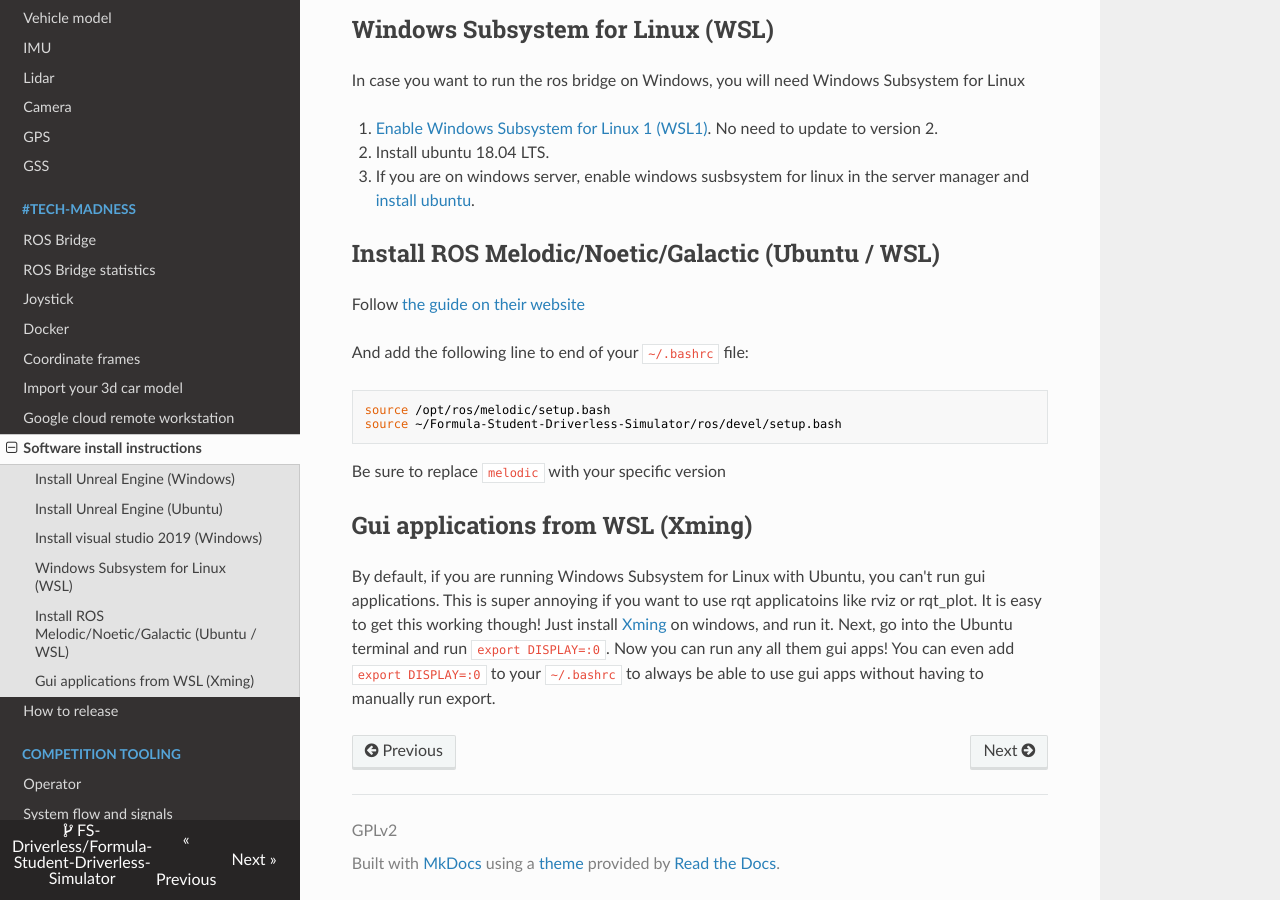
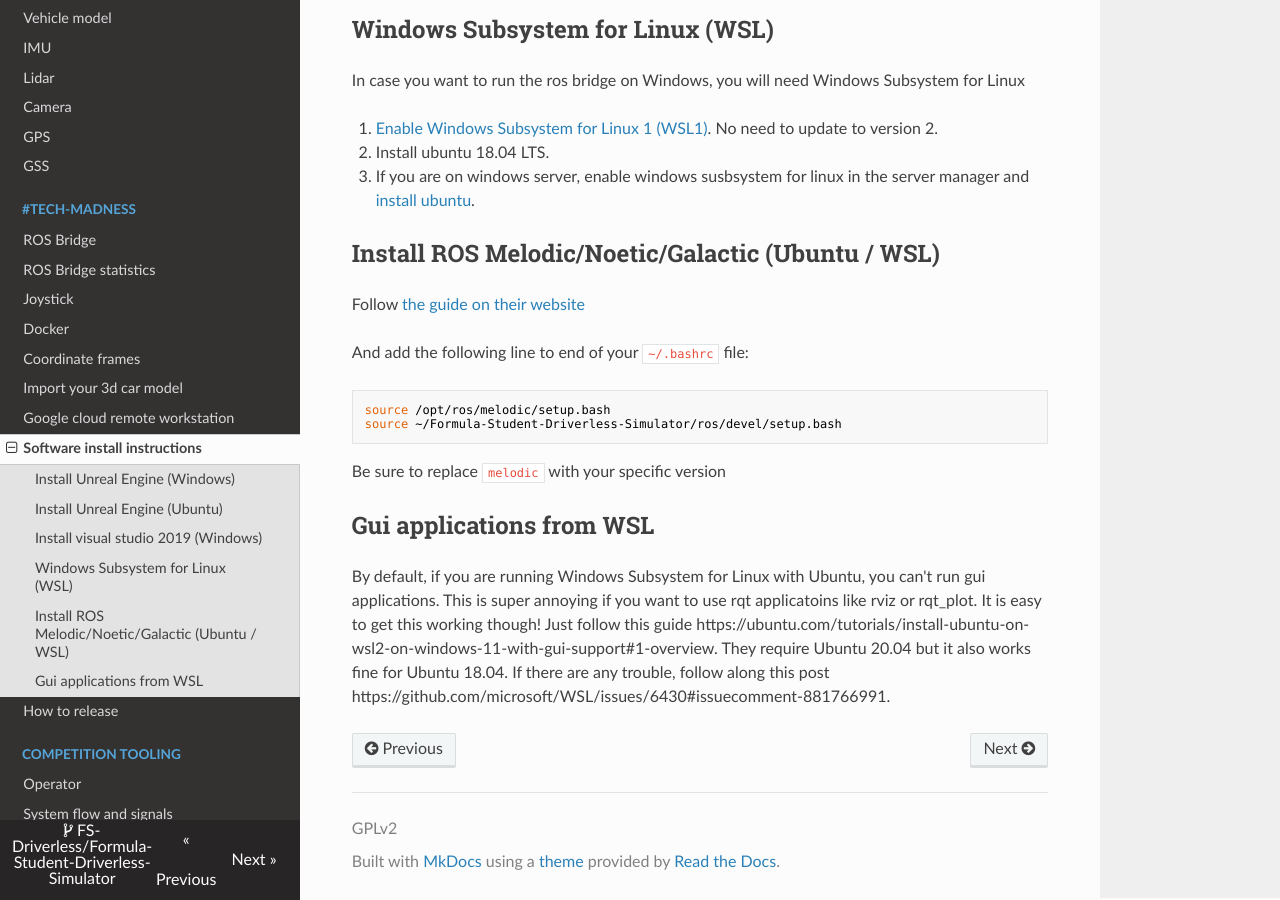
Before and after one commit to FS-Driverless/Formula-Student-Driverless-Simulator, an MkDocs documentation site: the page built from docs/software-install-instructions.md, in a window 1280 px wide and 900 px high, scrolled down 1216 px. Built offline with MkDocs 1.6.1, drawn with Linux system fonts in a browser that asks for light colours; nearby versions of some CDN libraries.

Commit message:
Update software-install-instructions.md

```diff
--- a/docs/software-install-instructions.md
+++ b/docs/software-install-instructions.md
@@ -64,11 +64,8 @@ source ~/Formula-Student-Driverless-Simulator/ros/devel/setup.bash
 
 Be sure to replace `melodic` with your specific version
 
-## Gui applications from WSL (Xming)
+## Gui applications from WSL
 By default, if you are running Windows Subsystem for Linux with Ubuntu, you can't run gui applications.
 This is super annoying if you want to use rqt applicatoins like rviz or rqt_plot.
 It is easy to get this working though!
-Just install [Xming](https://sourceforge.net/projects/xming/) on windows, and run it.
-Next, go into the Ubuntu terminal and run `export DISPLAY=:0`.
-Now you can run any all them gui apps!
-You can even add `export DISPLAY=:0` to your `~/.bashrc` to always be able to use gui apps without having to manually run export.
+Just follow this guide https://ubuntu.com/tutorials/install-ubuntu-on-wsl2-on-windows-11-with-gui-support#1-overview. They require Ubuntu 20.04 but it also works fine for Ubuntu 18.04. If there are any trouble, follow along this post https://github.com/microsoft/WSL/issues/6430#issuecomment-881766991.
```
